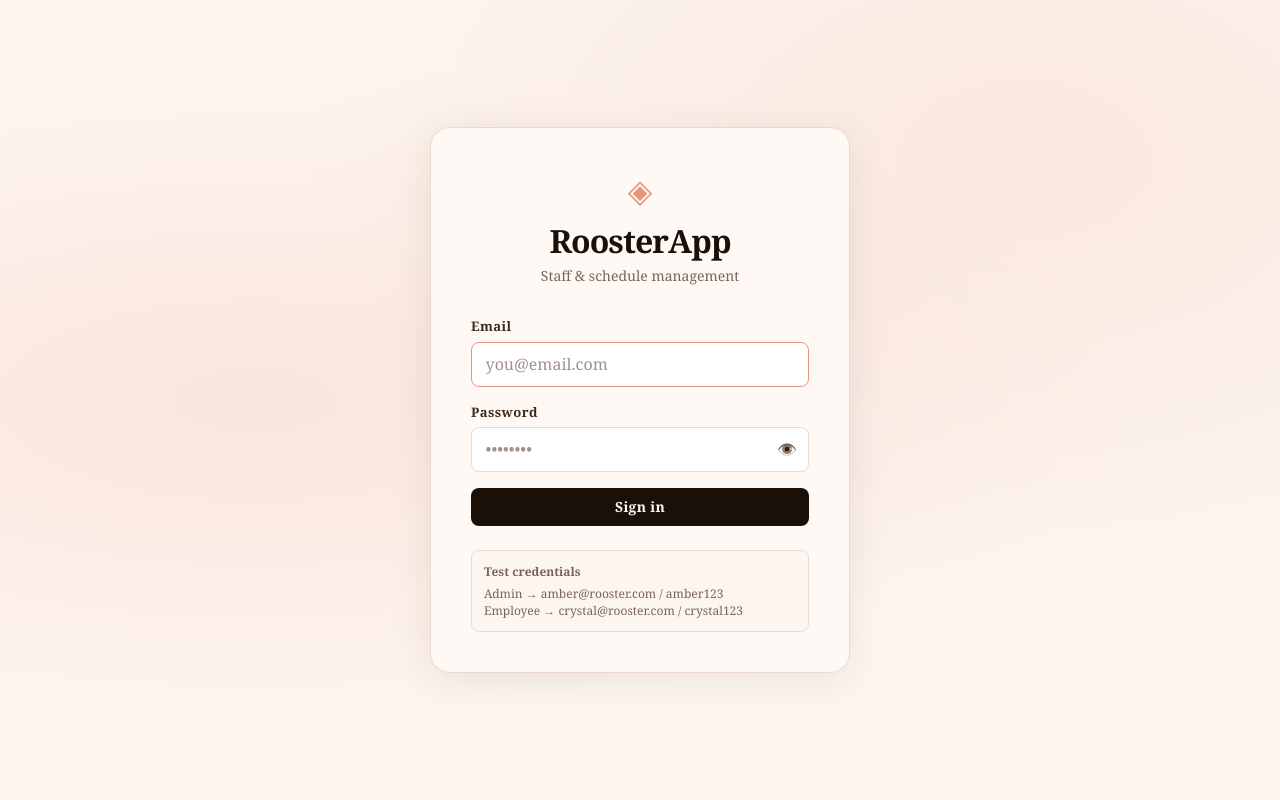
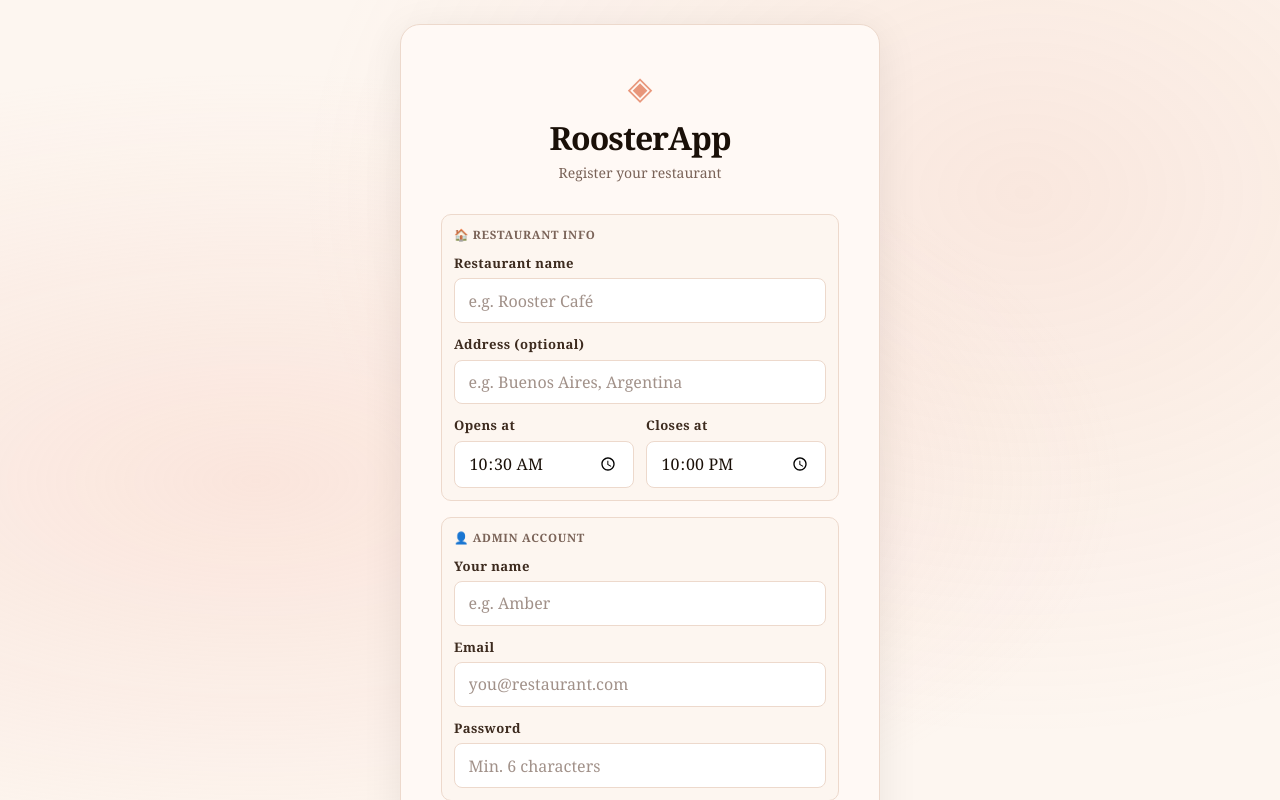
Before and after one commit to tonioara/rooster-app, a React (Vite) app: page /register in a window 1280 px wide. Before the commit this address led to /. Shown: the top 800 px of the page. Built offline with nearby package versions, Linux system fonts and the light colour scheme.

Commit message:
Multi-restaurant frontend + register page

```diff
--- a/src/App.jsx
+++ b/src/App.jsx
@@ -3,17 +3,15 @@ import { AuthProvider, useAuth } from './context/AuthContext';
 import LoginPage from './pages/LoginPage';
 import AdminDashboard from './pages/AdminDashboard';
 import EmployeeDashboard from './pages/EmployeeDashboard';
+import RegisterRestaurant from './pages/RegisterRestaurant';
 
 function ProtectedRoute({ children, requireAdmin }) {
   const { user } = useAuth();
-
   if (!user) return <Navigate to="/" replace />;
-
   if (requireAdmin) {
-    const isAdmin = user.role === 'admin' || user.name === 'Antonio' || user.name === 'Amber';
+    const isAdmin = user.role === 'admin' || user.role === 'superadmin';
     if (!isAdmin) return <Navigate to="/employee-dashboard" replace />;
   }
-
   return children;
 }
 
@@ -23,22 +21,13 @@ export default function App() {
       <BrowserRouter>
         <Routes>
           <Route path="/" element={<LoginPage />} />
-          <Route
-            path="/admin-dashboard"
-            element={
-              <ProtectedRoute requireAdmin>
-                <AdminDashboard />
-              </ProtectedRoute>
-            }
-          />
-          <Route
-            path="/employee-dashboard"
-            element={
-              <ProtectedRoute>
-                <EmployeeDashboard />
-              </ProtectedRoute>
-            }
-          />
+          <Route path="/register" element={<RegisterRestaurant />} />
+          <Route path="/admin-dashboard" element={
+            <ProtectedRoute requireAdmin><AdminDashboard /></ProtectedRoute>
+          } />
+          <Route path="/employee-dashboard" element={
+            <ProtectedRoute><EmployeeDashboard /></ProtectedRoute>
+          } />
           <Route path="*" element={<Navigate to="/" replace />} />
         </Routes>
       </BrowserRouter>
--- a/src/pages/LoginPage.jsx
+++ b/src/pages/LoginPage.jsx
@@ -1,5 +1,5 @@
 import { useState } from 'react';
-import { useNavigate } from 'react-router-dom';
+import { useNavigate, Link } from 'react-router-dom';
 import { useAuth } from '../context/AuthContext';
 import API from '../api/client';
 
@@ -21,8 +21,7 @@ export default function LoginPage() {
       login(data.user, data.token);
       navigate(data.redirectUrl);
     } catch (err) {
-      const msg = err.response?.data?.message || 'Login error.';
-      setError(msg);
+      setError(err.response?.data?.message || 'Login error.');
     } finally {
       setLoading(false);
     }
@@ -41,7 +40,7 @@ export default function LoginPage() {
           <div className="field-group">
             <label htmlFor="email">Email</label>
             <input id="email" type="email" value={email}
-              onChange={(e) => setEmail(e.target.value)}
+              onChange={e => setEmail(e.target.value)}
               placeholder="you@email.com" required autoFocus />
           </div>
 
@@ -50,7 +49,7 @@ export default function LoginPage() {
             <div style={{ position: 'relative' }}>
               <input id="password"
                 type={showPassword ? 'text' : 'password'}
-                value={password} onChange={(e) => setPassword(e.target.value)}
+                value={password} onChange={e => setPassword(e.target.value)}
                 placeholder="••••••••" required style={{ paddingRight: '2.5rem' }} />
               <button type="button" onClick={() => setShowPassword(!showPassword)}
                 style={{ position: 'absolute', right: '0.75rem', top: '50%', transform: 'translateY(-50%)', background: 'none', border: 'none', cursor: 'pointer', fontSize: '1rem', color: 'var(--ink-muted)', padding: '0' }}>
@@ -65,10 +64,11 @@ export default function LoginPage() {
             {loading ? 'Signing in...' : 'Sign in'}
           </button>
 
-          <div style={{ marginTop: '0.5rem', padding: '0.75rem', background: 'var(--cream)', borderRadius: '8px', border: '1px solid var(--border)', fontSize: '0.75rem', color: 'var(--ink-muted)' }}>
-            <strong style={{ display: 'block', marginBottom: '0.3rem' }}>Test credentials</strong>
-            <div>Admin → amber@rooster.com / amber123</div>
-            <div>Employee → crystal@rooster.com / crystal123</div>
+          <div style={{ textAlign: 'center', fontSize: '0.82rem', color: 'var(--ink-muted)' }}>
+            New restaurant?{' '}
+            <Link to="/register" style={{ color: 'var(--rose-dark)', fontWeight: '600' }}>
+              Register here
+            </Link>
           </div>
         </form>
       </div>
--- /dev/null
+++ b/src/pages/RegisterRestaurant.jsx
@@ -0,0 +1,114 @@
+import { useState } from 'react';
+import { useNavigate, Link } from 'react-router-dom';
+import { useAuth } from '../context/AuthContext';
+import API from '../api/client';
+
+export default function RegisterRestaurant() {
+  const { login } = useAuth();
+  const navigate = useNavigate();
+  const [loading, setLoading] = useState(false);
+  const [error, setError] = useState('');
+  const [form, setForm] = useState({
+    restaurantName: '', restaurantAddress: '',
+    openTime: '10:30', closeTime: '22:00',
+    adminName: '', adminEmail: '', adminPassword: '',
+  });
+
+  const update = (field, value) => setForm(prev => ({ ...prev, [field]: value }));
+
+  const handleSubmit = async (e) => {
+    e.preventDefault();
+    setError('');
+    setLoading(true);
+    try {
+      const { data } = await API.post('/api/restaurants/register', form);
+      login(data.user, data.token);
+      navigate('/admin-dashboard');
+    } catch (err) {
+      setError(err.response?.data?.message || 'Registration error.');
+    } finally {
+      setLoading(false);
+    }
+  };
+
+  return (
+    <div className="login-page">
+      <div className="login-card" style={{ maxWidth: '480px' }}>
+        <div className="login-brand">
+          <span className="brand-icon">◈</span>
+          <h1>RoosterApp</h1>
+          <p>Register your restaurant</p>
+        </div>
+
+        <form onSubmit={handleSubmit} className="login-form">
+          {/* Restaurant info */}
+          <div style={{ padding: '0.75rem', background: 'var(--cream)', borderRadius: '10px', border: '1px solid var(--border)' }}>
+            <div style={{ fontSize: '0.72rem', fontWeight: '700', textTransform: 'uppercase', color: 'var(--ink-muted)', marginBottom: '0.75rem', letterSpacing: '0.06em' }}>
+              🏠 Restaurant info
+            </div>
+            <div className="field-group" style={{ marginBottom: '0.75rem' }}>
+              <label>Restaurant name</label>
+              <input type="text" value={form.restaurantName}
+                onChange={e => update('restaurantName', e.target.value)}
+                placeholder="e.g. Rooster Café" required />
+            </div>
+            <div className="field-group" style={{ marginBottom: '0.75rem' }}>
+              <label>Address (optional)</label>
+              <input type="text" value={form.restaurantAddress}
+                onChange={e => update('restaurantAddress', e.target.value)}
+                placeholder="e.g. Buenos Aires, Argentina" />
+            </div>
+            <div style={{ display: 'flex', gap: '0.75rem' }}>
+              <div className="field-group" style={{ flex: 1 }}>
+                <label>Opens at</label>
+                <input type="time" value={form.openTime}
+                  onChange={e => update('openTime', e.target.value)} required />
+              </div>
+              <div className="field-group" style={{ flex: 1 }}>
+                <label>Closes at</label>
+                <input type="time" value={form.closeTime}
+                  onChange={e => update('closeTime', e.target.value)} required />
+              </div>
+            </div>
+          </div>
+
+          {/* Admin info */}
+          <div style={{ padding: '0.75rem', background: 'var(--cream)', borderRadius: '10px', border: '1px solid var(--border)' }}>
+            <div style={{ fontSize: '0.72rem', fontWeight: '700', textTransform: 'uppercase', color: 'var(--ink-muted)', marginBottom: '0.75rem', letterSpacing: '0.06em' }}>
+              👤 Admin account
+            </div>
+            <div className="field-group" style={{ marginBottom: '0.75rem' }}>
+              <label>Your name</label>
+              <input type="text" value={form.adminName}
+                onChange={e => update('adminName', e.target.value)}
+                placeholder="e.g. Amber" required />
+            </div>
+            <div className="field-group" style={{ marginBottom: '0.75rem' }}>
+              <label>Email</label>
+              <input type="email" value={form.adminEmail}
+                onChange={e => update('adminEmail', e.target.value)}
+                placeholder="you@restaurant.com" required />
+            </div>
+            <div className="field-group">
+              <label>Password</label>
+              <input type="password" value={form.adminPassword}
+                onChange={e => update('adminPassword', e.target.value)}
+                placeholder="Min. 6 characters" required minLength={6} />
+            </div>
+          </div>
+
+          {error && <div className="error-msg">{error}</div>}
+
+          <button type="submit" className="btn-accent" disabled={loading} style={{ padding: '0.85rem' }}>
+            {loading ? 'Creating...' : '🚀 Create restaurant & account'}
+          </button>
+
+          <p style={{ textAlign: 'center', fontSize: '0.82rem', color: 'var(--ink-muted)' }}>
+            Already have an account?{' '}
+            <Link to="/" style={{ color: 'var(--rose-dark)', fontWeight: '600' }}>Sign in</Link>
+          </p>
+        </form>
+      </div>
+    </div>
+  );
+}
```
